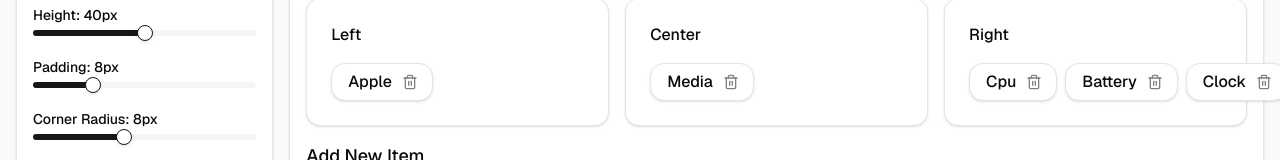
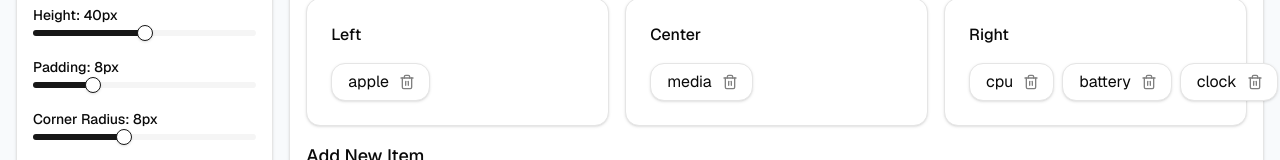
Before and after one commit to jakmaz/sketchybar-editor, a Next.js app: page / in a window 1280 px wide. Shown: the part 315-475 px from the top of the page. Built offline with nearby package versions, Linux system fonts and the light colour scheme; a web font is replaced by a local one.

Commit message:
style: make added item names lowercase

```diff
--- a/src/components/items-pane.tsx
+++ b/src/components/items-pane.tsx
@@ -197,7 +197,7 @@ function ItemCard({
       <CardContent className="px-0 pl-4 pr-1">
         <div className="flex justify-between items-center">
           <div>
-            <h4 className="font-medium capitalize">{item.type}</h4>
+            <h4>{item.type}</h4>
           </div>
           <Button variant="ghost" size="icon" onClick={() => removeItem(item.id)}>
             <Trash2 className="h-4 w-4" color="grey" />
```
